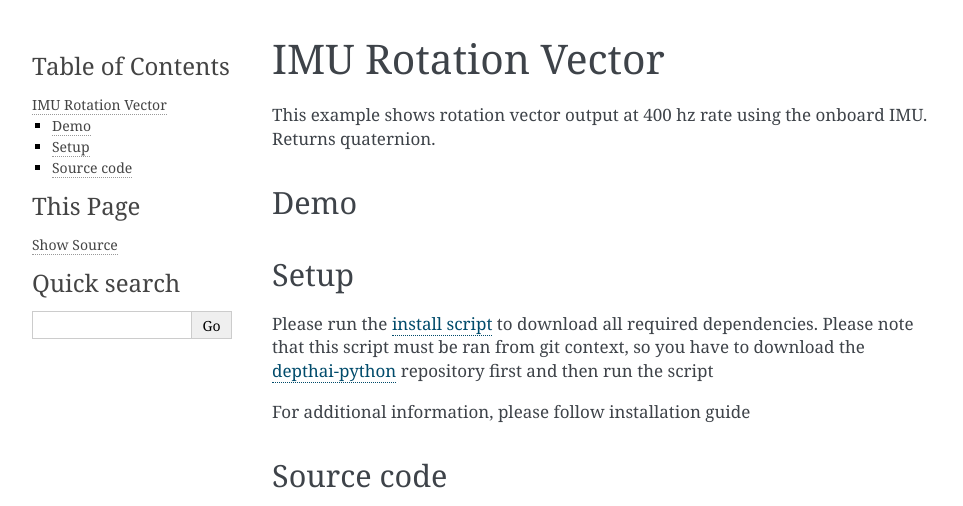
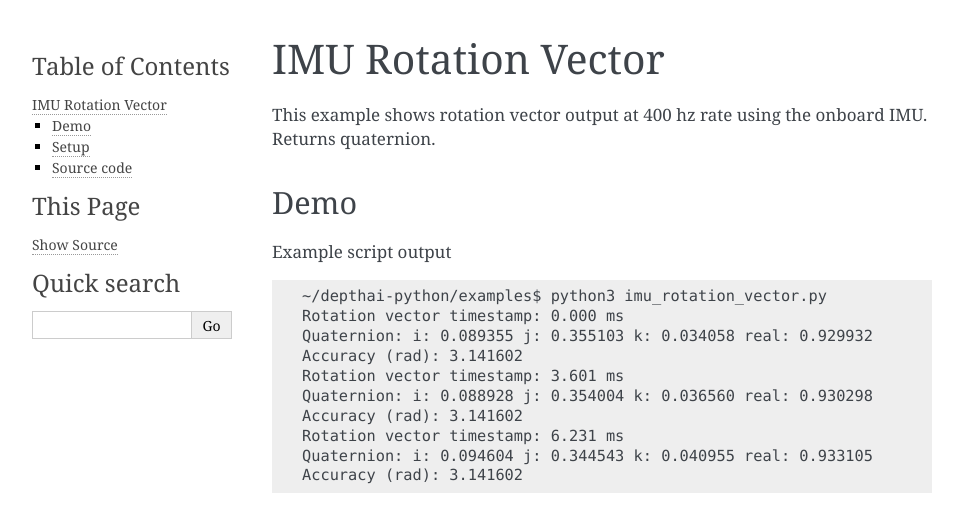
Before and after one commit to luxonis/depthai-python, a Sphinx documentation site: the page built from docs/source/samples/imu_rotation_vector.rst, in a window 1280 px wide, cut to the strip 0-506 px from the top of the page. Shown: the whole strip, without its empty margins (148-1111 px from the left). Built offline with Sphinx 7.4.7, drawn with Linux system fonts in a browser that asks for light colours; pages that are not in the unit, such as notebooks, are missing from menus; the version number could not be read and is left out.

```diff
--- a/docs/source/samples/imu_rotation_vector.rst
+++ b/docs/source/samples/imu_rotation_vector.rst
@@ -7,6 +7,20 @@ Returns quaternion.
 Demo
 ####
 
+Example script output
+
+.. code-block::
+
+    ~/depthai-python/examples$ python3 imu_rotation_vector.py
+    Rotation vector timestamp: 0.000 ms
+    Quaternion: i: 0.089355 j: 0.355103 k: 0.034058 real: 0.929932
+    Accuracy (rad): 3.141602
+    Rotation vector timestamp: 3.601 ms
+    Quaternion: i: 0.088928 j: 0.354004 k: 0.036560 real: 0.930298
+    Accuracy (rad): 3.141602
+    Rotation vector timestamp: 6.231 ms
+    Quaternion: i: 0.094604 j: 0.344543 k: 0.040955 real: 0.933105
+    Accuracy (rad): 3.141602
 
 Setup
 #####
```
Also changed, not shown: docs/source/components/messages/imu_data.rst (added, +26 -0 lines), docs/source/components/nodes/imu.rst (added, +130 -0 lines), docs/source/samples/imu_accelerometer_gyroscope.rst (+13 -0 lines).
